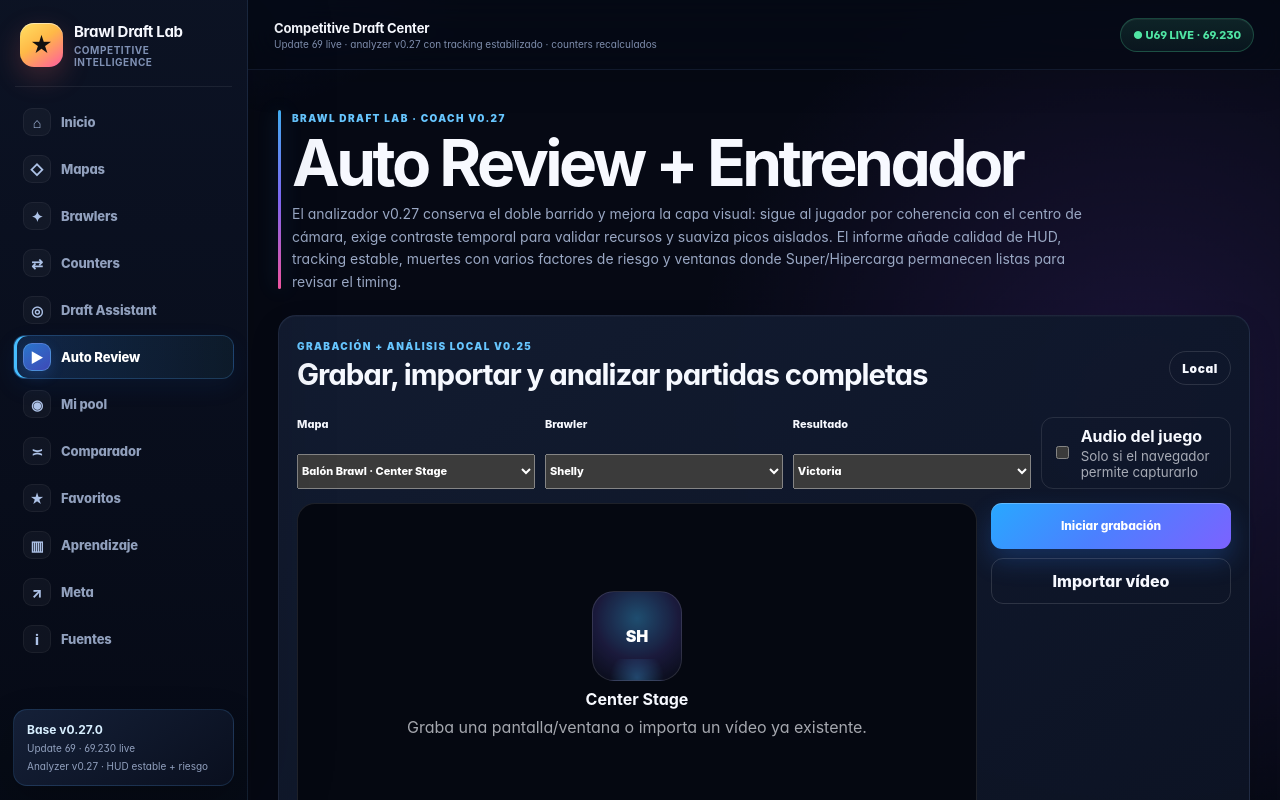
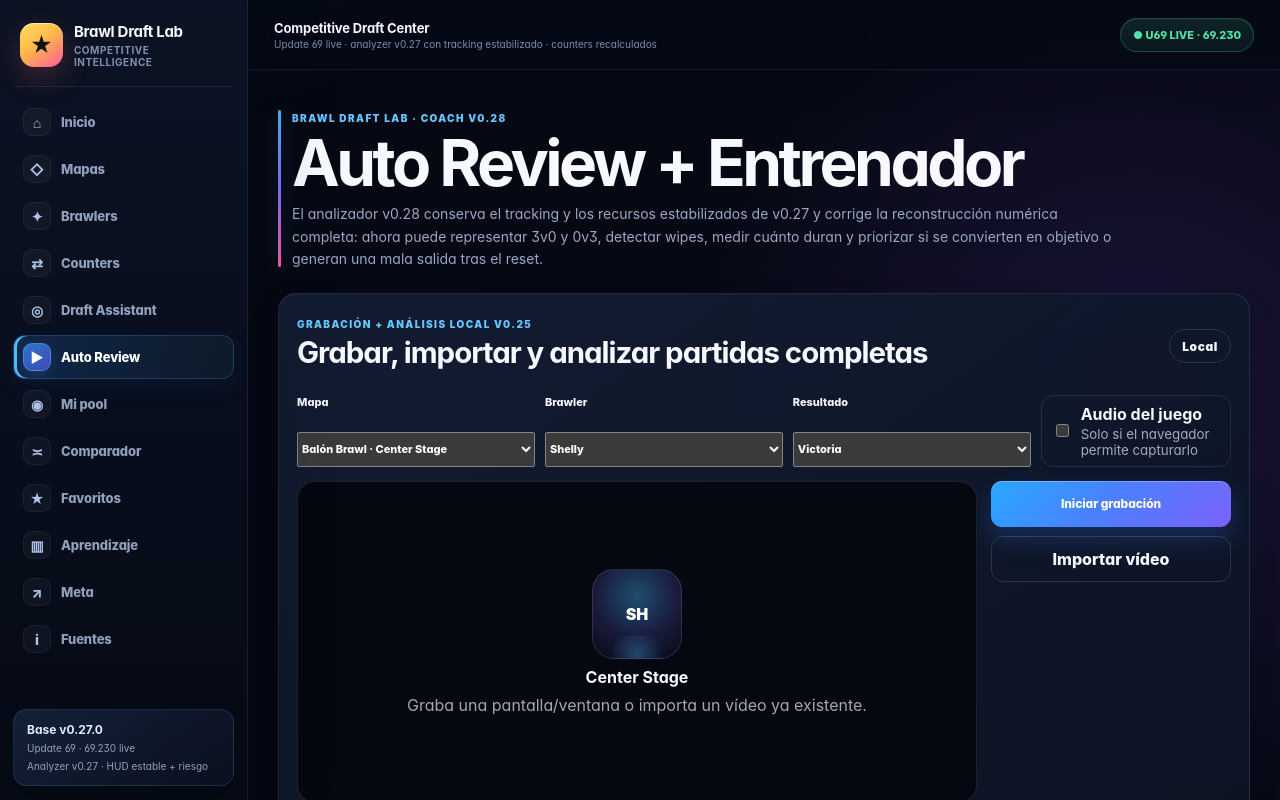
Before and after one commit to Raixerx1/Brawl-Stars-Lab-, a Next.js app: page /live in a window 1280 px wide. Shown: the top 800 px of the page. Built offline with nearby package versions, Linux system fonts and the light colour scheme; no server answers.

Commit message:
chore: surface full wipe reconstruction v0.28

```diff
--- a/src/app/live/page.tsx
+++ b/src/app/live/page.tsx
@@ -13,15 +13,15 @@
 
 export const metadata: Metadata = {
   title: "Auto Review y Entrenador",
-  description: "Análisis local de vídeo con doble barrido adaptativo, tracking estabilizado del jugador, calibración robusta de HP/munición/super/hipercarga/objetivo, reconstrucción 3v3 y lectura de riesgo para Brawl Stars Ranked.",
+  description: "Análisis local de vídeo con tracking estabilizado, calibración robusta de HUD, reconstrucción completa 3v3 hasta 3v0/0v3, detección de wipes y lectura de riesgo para Brawl Stars Ranked.",
 };
 
 export default function LiveReviewPage() {
   return <div className="page">
     <div className="page-heading">
-      <span className="eyebrow">Brawl Draft Lab · Coach v0.27</span>
+      <span className="eyebrow">Brawl Draft Lab · Coach v0.28</span>
       <h1>Auto Review + Entrenador</h1>
-      <p>El analizador v0.27 conserva el doble barrido y mejora la capa visual: sigue al jugador por coherencia con el centro de cámara, exige contraste temporal para validar recursos y suaviza picos aislados. El informe añade calidad de HUD, tracking estable, muertes con varios factores de riesgo y ventanas donde Super/Hipercarga permanecen listas para revisar el timing.</p>
+      <p>El analizador v0.28 conserva el tracking y los recursos estabilizados de v0.27 y corrige la reconstrucción numérica completa: ahora puede representar 3v0 y 0v3, detectar wipes, medir cuánto duran y priorizar si se convierten en objetivo o generan una mala salida tras el reset.</p>
     </div>
     <MatchRecorder maps={maps} brawlers={brawlers} />
     <LiveMatchAnalyzer maps={maps} brawlers={brawlers} />
```
